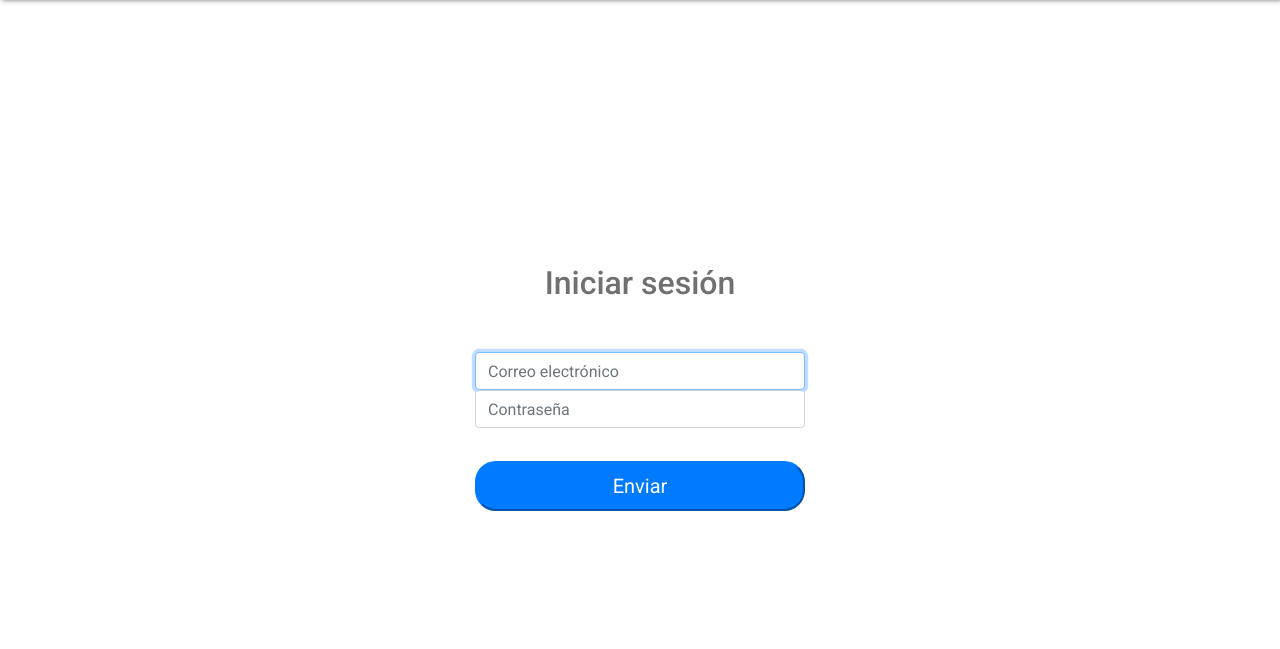
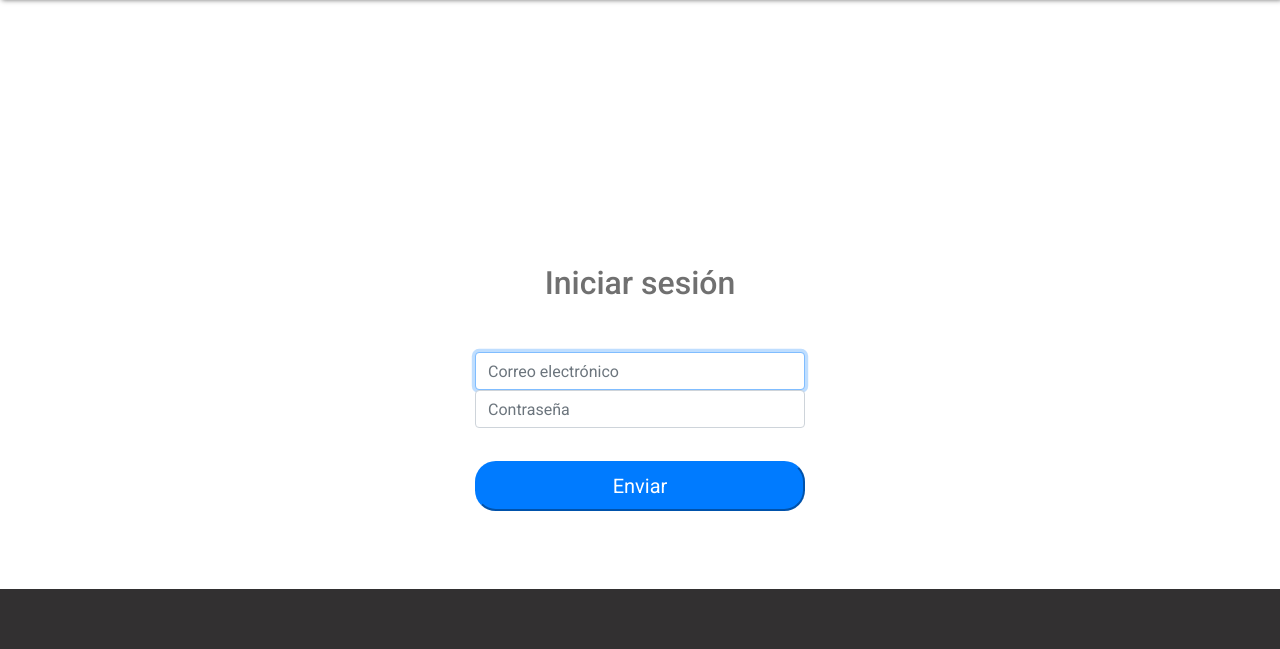
Before and after one commit to AbrahamRH/SistemaHoteleroWeb, a PHP site: page / in a window 1280 px wide. Shown: the part 151-800 px from the top of the page. Run offline with PHP 8.4, Linux system fonts and the light colour scheme.

Commit message:
Se añadio footer y estilos

```diff
--- a/CSS/styles.css
+++ b/CSS/styles.css
@@ -49,6 +49,16 @@ form  .btn-enviar {
     padding: 8px 89px;
 }
 
+footer {
+    position: absolute;
+    height: auto;
+    width: 100%;
+    background-color: #323031;
+    bottom: 0;
+    margin-top: 250px;
+    padding: 30px;
+}
+
 @media screen and (max-width: 900px) {
     header .logo {
         float: none;
--- a/index.php
+++ b/index.php
@@ -22,6 +22,7 @@
             <button class="btn-enviar">Enviar</button>
         </form>
     </main>
+    <footer></footer>
     <script src="https://code.jquery.com/jquery-3.5.1.slim.min.js" integrity="sha384-DfXdz2htPH0lsSSs5nCTpuj/zy4C+OGpamoFVy38MVBnE+IbbVYUew+OrCXaRkfj" crossorigin="anonymous"></script>
     <script src="https://cdn.jsdelivr.net/npm/popper.js@1.16.0/dist/umd/popper.min.js" integrity="sha384-Q6E9RHvbIyZFJoft+2mJbHaEWldlvI9IOYy5n3zV9zzTtmI3UksdQRVvoxMfooAo" crossorigin="anonymous"></script>
     <script src="https://stackpath.bootstrapcdn.com/bootstrap/4.5.0/js/bootstrap.min.js" integrity="sha384-OgVRvuATP1z7JjHLkuOU7Xw704+h835Lr+6QL9UvYjZE3Ipu6Tp75j7Bh/kR0JKI" crossorigin="anonymous"></script>
```
